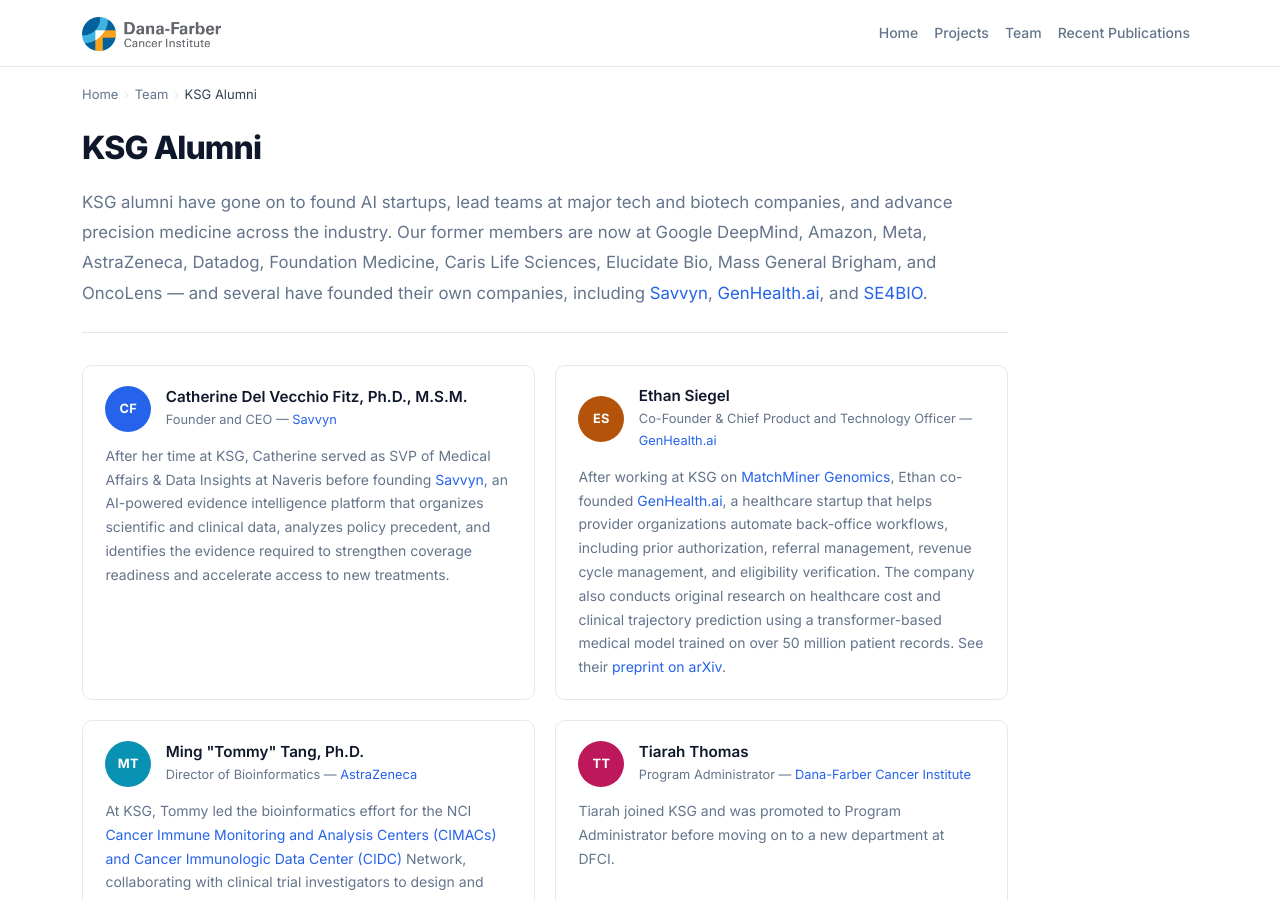
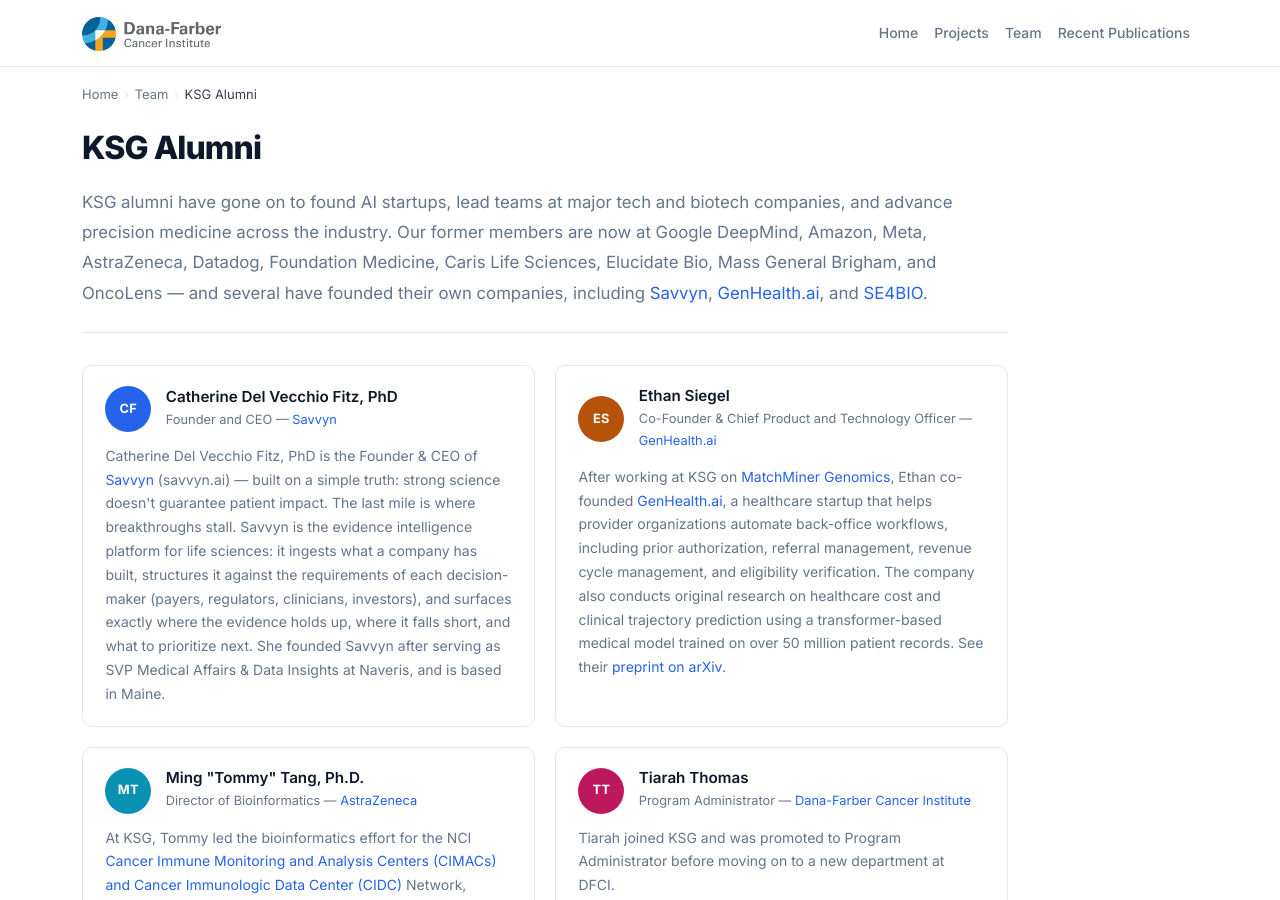
Before and after one commit to dfci/ksg_web, a Jekyll site: the page built from _pages/alumni.markdown, in a window 1280 px wide and 900 px high. Built offline with Jekyll 4.4.1, drawn with Linux system fonts in a browser that asks for light colours.

Commit message:
Update Catherine Del Vecchio Fitz alumni bio with new Savvyn description
Co-Authored-By: Claude Sonnet 4.6 <noreply@anthropic.com>

```diff
--- a/_pages/alumni.markdown
+++ b/_pages/alumni.markdown
@@ -16,11 +16,11 @@ KSG alumni have gone on to found AI startups, lead teams at major tech and biote
     <div class="team-card-header">
       <div class="team-avatar av-1">CF</div>
       <div>
-        <div class="team-card-name">Catherine Del Vecchio Fitz, Ph.D., M.S.M.</div>
+        <div class="team-card-name">Catherine Del Vecchio Fitz, PhD</div>
         <div class="alumni-role">Founder and CEO — <a href="https://savvyn.ai/">Savvyn</a></div>
       </div>
     </div>
-    <p class="team-card-bio">After her time at KSG, Catherine served as SVP of Medical Affairs & Data Insights at Naveris before founding <a href="https://savvyn.ai/">Savvyn</a>, an AI-powered evidence intelligence platform that organizes scientific and clinical data, analyzes policy precedent, and identifies the evidence required to strengthen coverage readiness and accelerate access to new treatments.</p>
+    <p class="team-card-bio">Catherine Del Vecchio Fitz, PhD is the Founder &amp; CEO of <a href="https://savvyn.ai/">Savvyn</a> (savvyn.ai) — built on a simple truth: strong science doesn't guarantee patient impact. The last mile is where breakthroughs stall. Savvyn is the evidence intelligence platform for life sciences: it ingests what a company has built, structures it against the requirements of each decision-maker (payers, regulators, clinicians, investors), and surfaces exactly where the evidence holds up, where it falls short, and what to prioritize next. She founded Savvyn after serving as SVP Medical Affairs &amp; Data Insights at Naveris, and is based in Maine.</p>
   </div>
 
   <div class="team-card">
```
